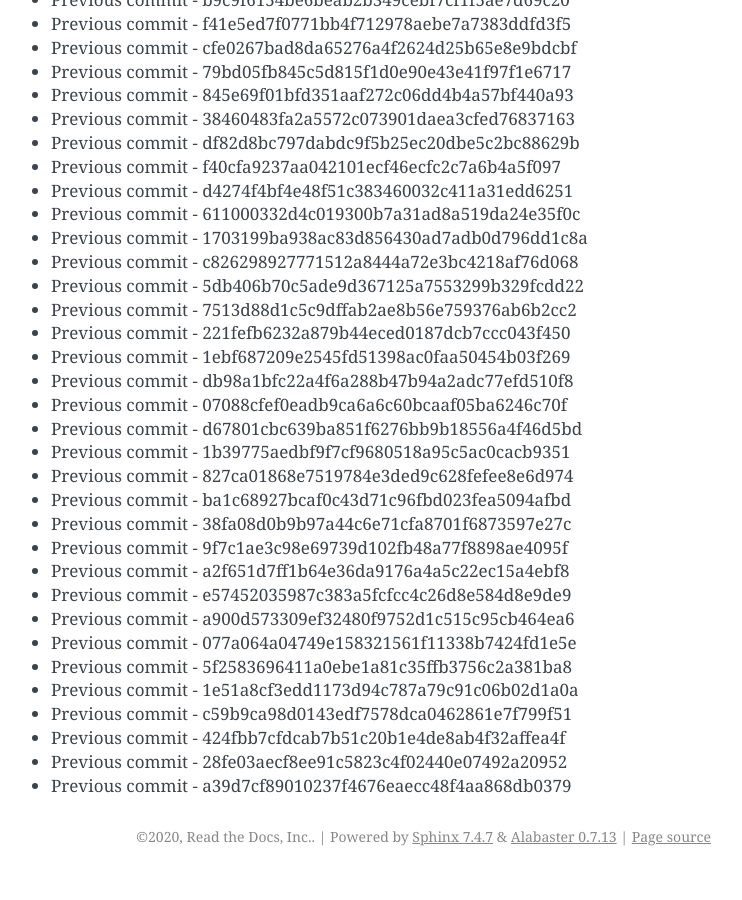
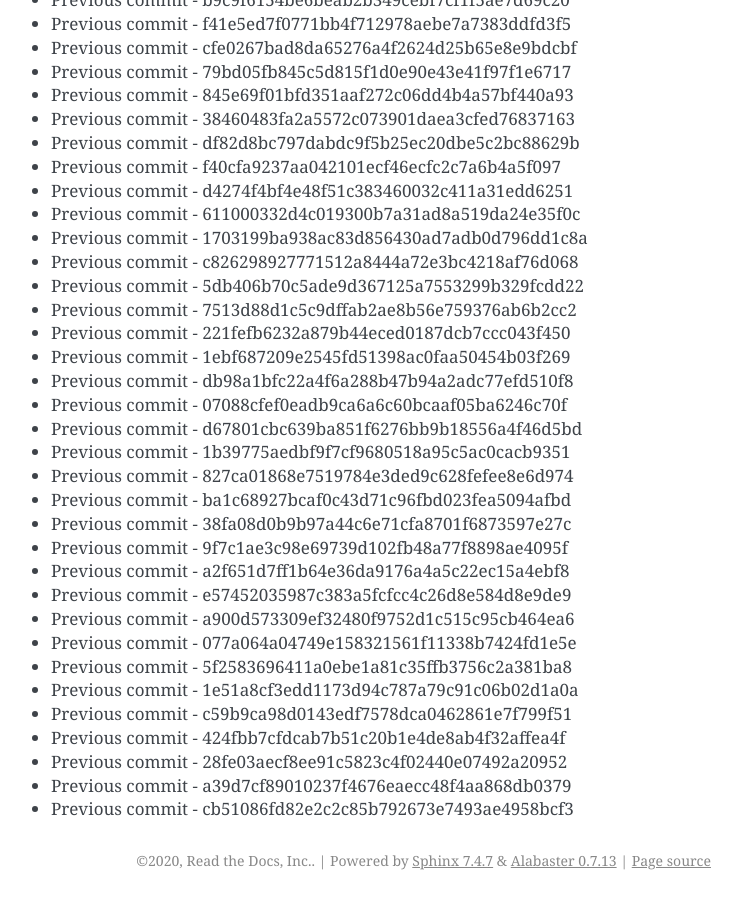
Before and after one commit to readthedocs/rtd-git-stresstest, a Sphinx documentation site: the page built from docs/updates.rst, in a window 1280 px wide and 900 px high, scrolled down 34423 px. Shown: the whole window, without its empty margins (399-1141 px from the left). Built offline with Sphinx 7.4.7, drawn with Linux system fonts in a browser that asks for light colours; before the commit the page ends 35299 px from its top, so only the background shows below that.

Commit message:
Generating commit from previous: cb51086fd82e2c2c85b792673e7493ae4958bcf3

```diff
--- a/docs/updates.rst
+++ b/docs/updates.rst
@@ -1478,3 +1478,4 @@ It can be tested for any performance characteristics.
 * Previous commit - 424fbb7cfdcab7b51c20b1e4de8ab4f32affea4f
 * Previous commit - 28fe03aecf8ee91c5823c4f02440e07492a20952
 * Previous commit - a39d7cf89010237f4676eaecc48f4aa868db0379
+* Previous commit - cb51086fd82e2c2c85b792673e7493ae4958bcf3
```
